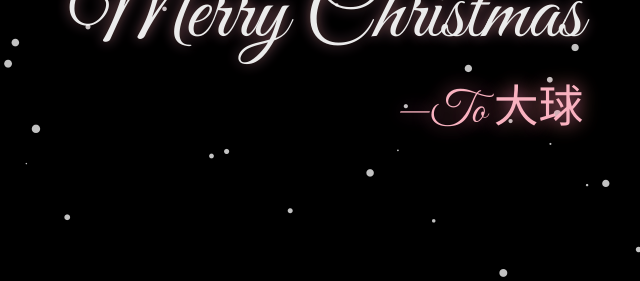
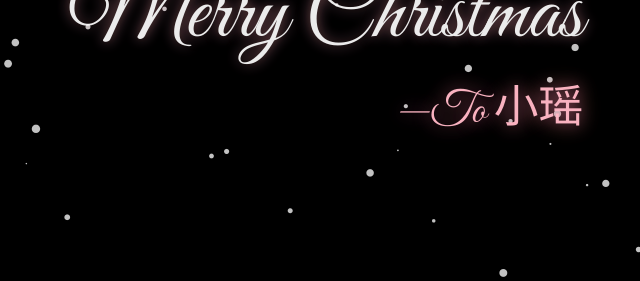
Before and after one commit to luo880063-design/Merry-Christmas-ToDaQiu, a plain HTML site: page index.html in a window 1280 px wide. Shown: the part 346-627 px from the top of the page, 60-700 px from the left. Drawn offline with Linux system fonts and the light colour scheme; a web font is replaced by a local one.

Commit message:
Update index.html

```diff
--- a/index.html
+++ b/index.html
@@ -81,7 +81,7 @@
 
     <div id="text-container">
         <h1>Merry Christmas</h1>
-        <div class="sub-text">—To 大球</div>
+        <div class="sub-text">—To 小瑶</div>
     </div>
     <canvas id="canvas"></canvas>
 
```
